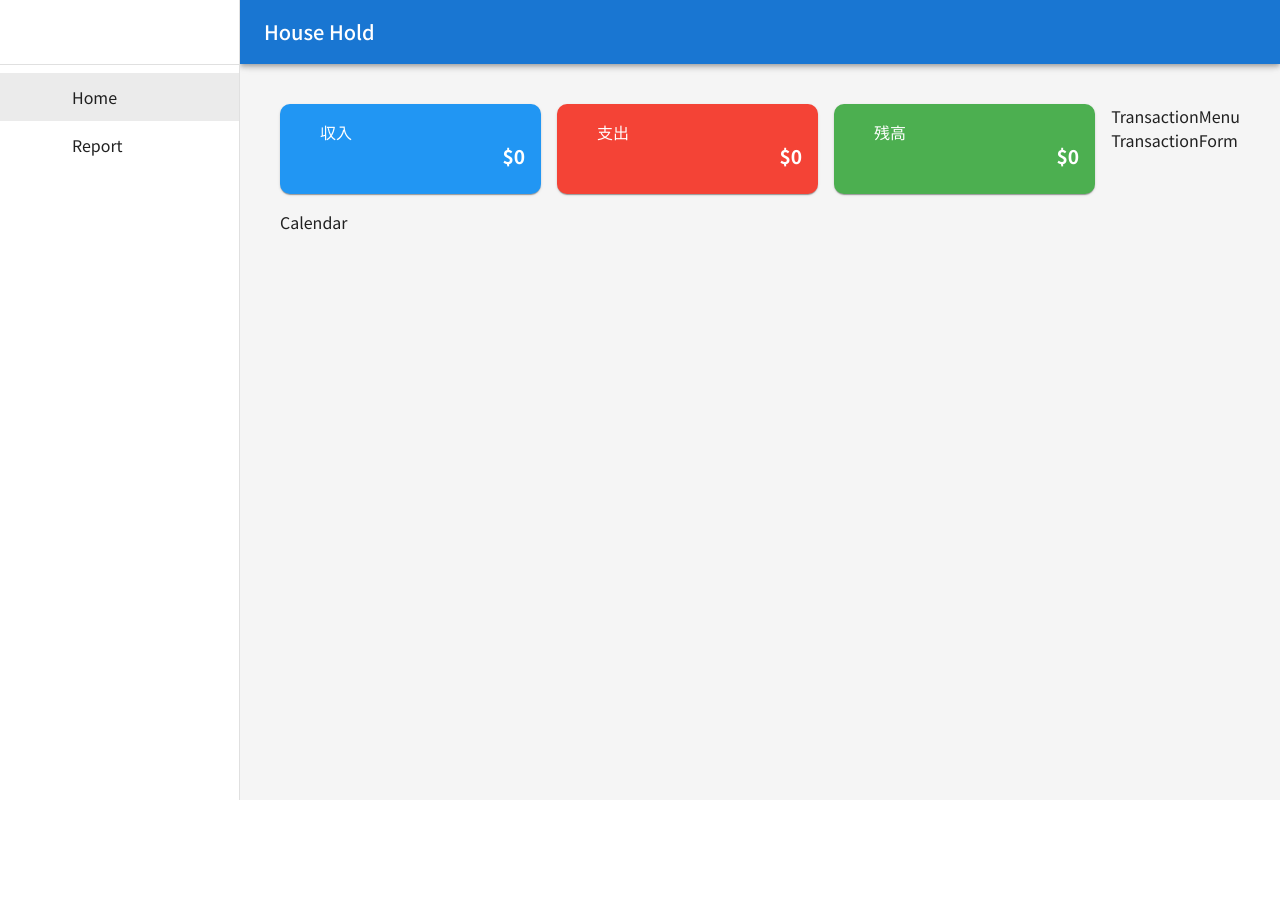
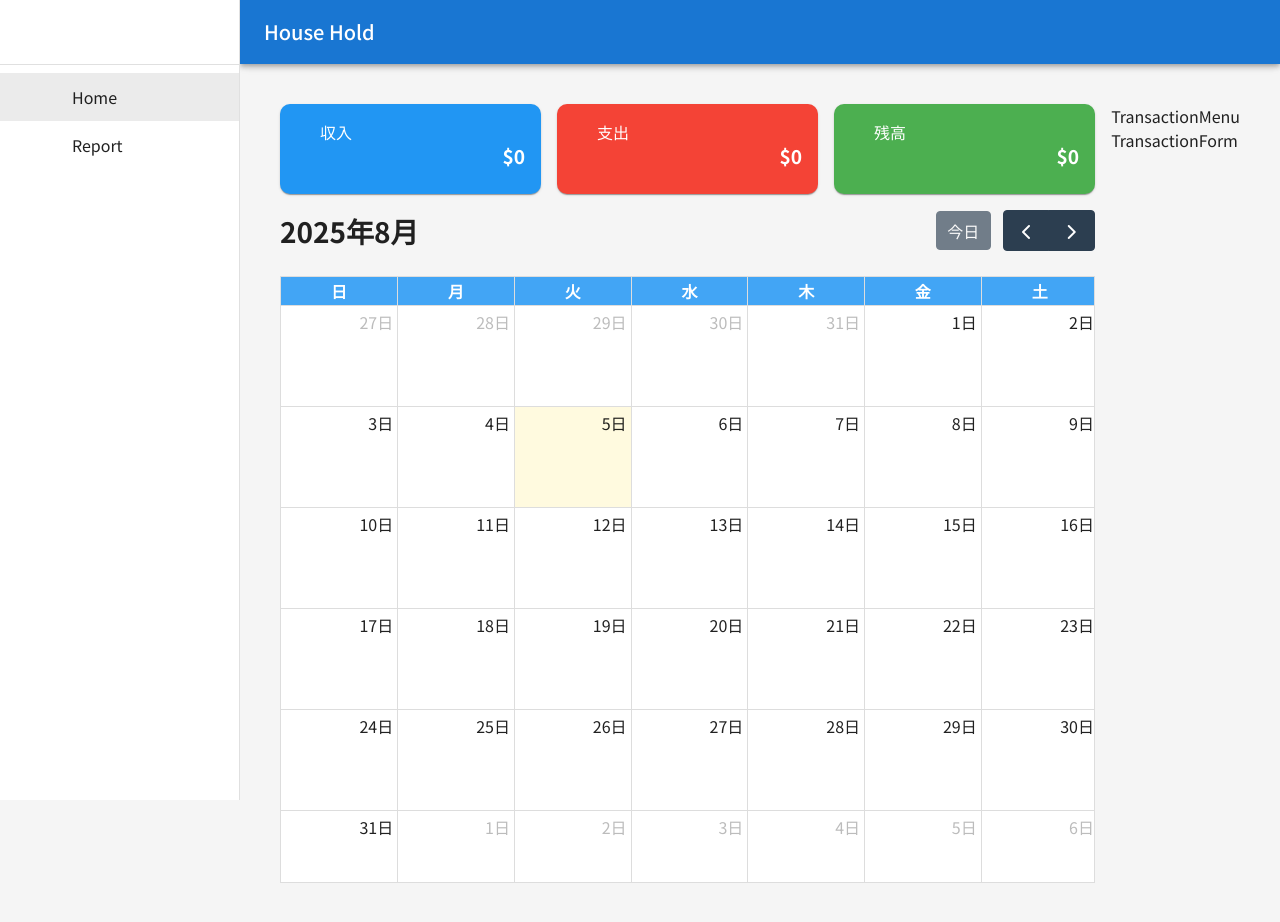
Before and after one commit to TOKIMASA1206/household-app, a React (Create React App) app: page / in a window 1280 px wide. Before the commit the page ends 800 px from the top, so only its background shows below. Built offline with nearby package versions, Linux system fonts and the light colour scheme; no server answers; the database is empty; some icons are missing.

Commit message:
add: カレンダーの追加・今の月の収支イベントを反映

```diff
--- a/package.json
+++ b/package.json
@@ -5,6 +5,9 @@
   "dependencies": {
     "@emotion/react": "^11.14.0",
     "@emotion/styled": "^11.14.1",
+    "@fullcalendar/core": "^6.1.18",
+    "@fullcalendar/daygrid": "^6.1.18",
+    "@fullcalendar/react": "^6.1.18",
     "@mui/icons-material": "^7.3.0",
     "@mui/material": "^7.3.1",
     "@testing-library/dom": "^10.4.1",
--- /dev/null
+++ b/src/calendar.css
@@ -0,0 +1,47 @@
+/* イベントのスタイル */
+.fc-h-event {
+  background-color: transparent; /* 背景を透明にする */
+  border: none;                  /* 枠線をなくす */
+  text-align: right;             /* テキストを右寄せにする */
+  pointer-events: none;          /* ユーザー操作を無効化する（クリックなどのイベントを無効にする） */
+}
+
+/* カレンダーの日付セルの背景色 */
+.fc-daygrid-body,
+.fc-day {
+  background-color: white;       /* カレンダーのセル背景を白にする */
+}
+
+/* カレンダーの曜日ヘッダーの背景と文字色 */
+.fc-col-header-cell {
+  background-color: #42a5f5;     /* 背景色：青（Googleブルー） */
+  color: white;                  /* 文字色：白 */
+}
+
+/* 各日付セルの最小の高さ */
+.fc .fc-daygrid-day-frame {
+  height: 100%;                  /* 高さを親要素いっぱいに広げる */
+  min-height: 100px;             /* 最低でも100pxの高さを確保する */
+}
+
+/* 金額の表示（収支など）を1行で省略表示するスタイル */
+.money {
+  white-space: nowrap;           /* 折り返しをしない */
+  overflow: hidden;              /* はみ出した部分を隠す */
+  text-overflow: ellipsis;       /* 省略記号（…）で表す */
+}
+
+/* 収入の文字色 */
+#event-income {
+  color: #2196f3;                /* 青系の色 */
+}
+
+/* 支出の文字色 */
+#event-expense {
+  color: #f44336;                /* 赤系の色 */
+}
+
+/* 収支差額（バランス）の文字色 */
+#event-balance {
+  color: #4caf50;                /* 緑系の色 */
+}
--- a/src/components/Calendar.tsx
+++ b/src/components/Calendar.tsx
@@ -1,8 +1,59 @@
+import FullCalendar from '@fullcalendar/react'
 import React from 'react'
+import dayGridPlugin from '@fullcalendar/daygrid'
+import jaLocal from '@fullcalendar/core/locales/ja' // 日本語ロケールをインポート
+import "../calendar.css" // カレンダーのスタイルをインポート
+import { EventContentArg } from '@fullcalendar/core'
+import { Balance, CalendarContent, Transaction } from '../types/index'
+import { calculateDailyBalances } from '../utils/financeCalculations'
+import { formatCurrency } from '../utils/formatting'
 
-const Calendar = () => {
+interface CalendarProps {
+  monthlyTransactions: Transaction[];
+}
+
+const Calendar = ({monthlyTransactions}:CalendarProps) => {
+  const dailyBalances = calculateDailyBalances(monthlyTransactions);
+
+  // FullCalendarのイベントを生成する関数
+  const createCalendarEvents = (dailyBalances: Record<string, Balance>):CalendarContent[] => {
+    return Object.keys(dailyBalances).map((date) => {
+      const {income, expense, balance} = dailyBalances[date];
+      return {
+        start: date,
+        income: formatCurrency(income),
+        expense: formatCurrency(expense),
+        balance: formatCurrency(balance),
+      };
+    });
+  };
+
+  const calendarEvent = createCalendarEvents(dailyBalances)
+
+  const renderEventContent = (eventInfo: EventContentArg) => {
+    return (
+      <div>
+        <div className='money' id="event-income" >
+          {eventInfo.event.extendedProps.income}
+        </div>
+        <div className='money' id="event-expense" >
+          {eventInfo.event.extendedProps.expense}
+        </div>
+        <div className='money' id="event-balance" >
+          {eventInfo.event.extendedProps.balance}
+        </div>
+      </div>
+    )
+  }
+
   return (
-    <div>Calendar</div>
+    <FullCalendar
+      locale={jaLocal} // 日本語ロケールを指定
+      plugins={[dayGridPlugin]}
+      initialView='dayGridMonth'
+      events={calendarEvent}
+      eventContent={renderEventContent}
+    />
   )
 }
 
--- a/src/pages/Home.tsx
+++ b/src/pages/Home.tsx
@@ -17,7 +17,7 @@
         {/* 左側コンテンツ */}
         <Box sx={{flexGrow: 1}}>
             <MonthlySummary monthlyTransactions={monthlyTransactions} />
-            <Calendar />
+            <Calendar monthlyTransactions={monthlyTransactions} />
         </Box>
 
         {/* 右側コンテンツ */}
--- a/src/utils/financeCalculations.ts
+++ b/src/utils/financeCalculations.ts
@@ -11,3 +11,21 @@
         return acc;
     }, { income: 0, expense: 0, balance: 0 });
 }
+
+// 日付ごとの収支を計算する関数
+export function calculateDailyBalances(transactions: Transaction[]):Record<string, Balance> {
+    return transactions.reduce<Record<string, Balance>>((acc, transaction) => {
+        const day = transaction.date;
+        if (!acc[day]) {
+            acc[day] = { income: 0, expense: 0, balance: 0 }
+        }
+
+        if (transaction.type === "income") {
+            acc[day].income += transaction.amount
+        }else if (transaction.type === "expense") {
+            acc[day].expense += transaction.amount
+        }
+        acc[day].balance = acc[day].income - acc[day].expense;
+        return acc;
+    },{});
+}
--- a/src/utils/formatting.ts
+++ b/src/utils/formatting.ts
@@ -3,3 +3,8 @@
 export function formatMonth(date: Date):string {
   return format(date, 'yyyy-MM');
 }
+
+// 日本円に変換する関数
+export function formatCurrency(amount: number): string {
+  return amount.toLocaleString('ja-JP');
+}
```
Also changed, not shown: src/types/index.ts (+9 -0 lines), 1 other file (tests, documents, lock files or other folders).
